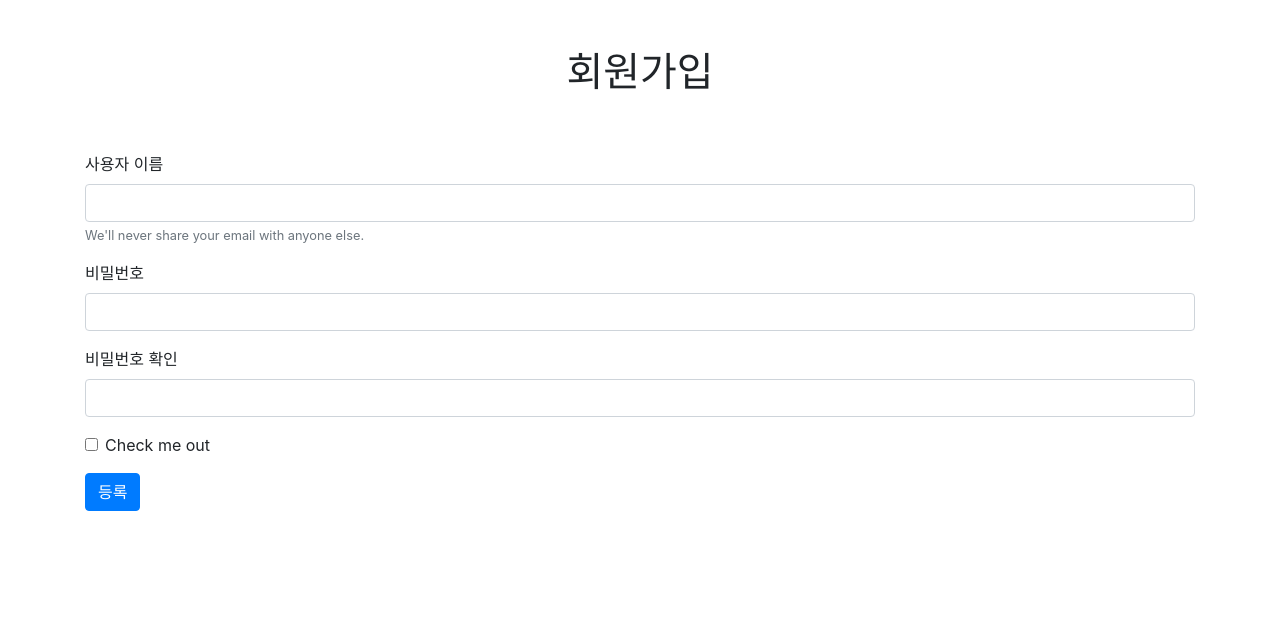
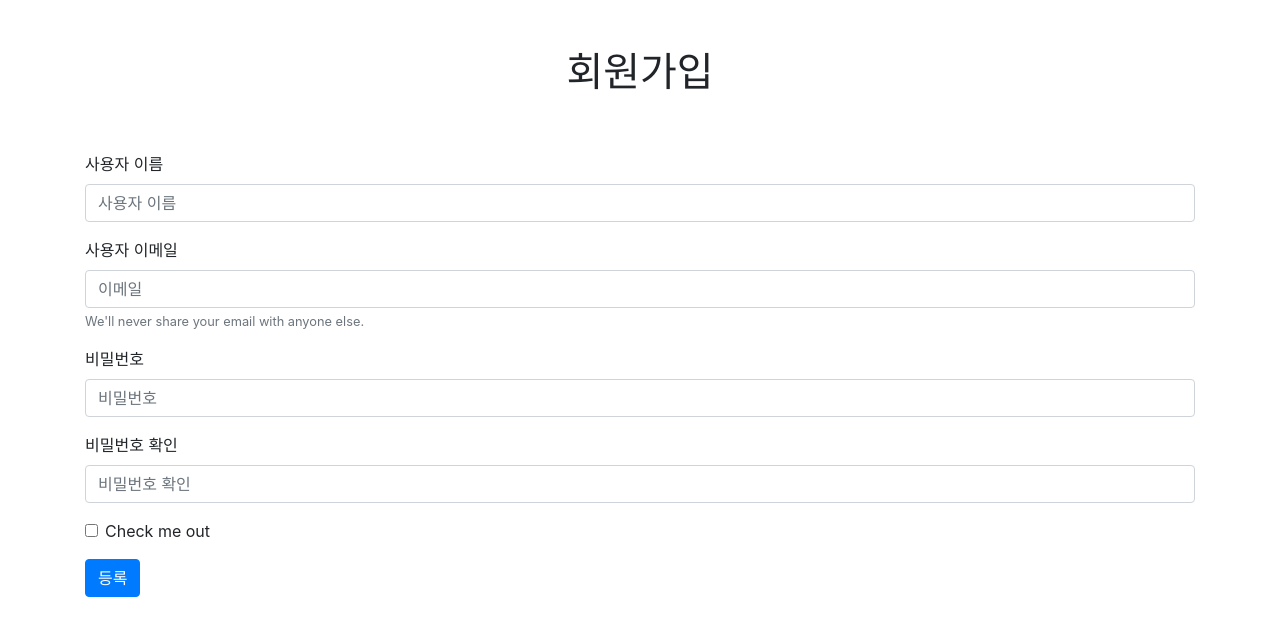
Before and after one commit to Ha-Young/byte_degree, a Django app: template python_Django/fc_community/fcuser/templates/register.html in a window 1280 px wide. Shown: the top 636 px of the page. Run offline with Django 3.2, Linux system fonts and the light colour scheme; the template is opened without the code that fills it, so the values that code supplies are empty; some libraries are stand-ins or nearby versions.

Commit message:
fcuser add email field and migrate

```diff
--- a/python_Django/fc_community/fcuser/models.py
+++ b/python_Django/fc_community/fcuser/models.py
@@ -6,7 +6,9 @@ from django.db import models
 class Fcuser(models.Model):
     username = models.CharField(max_length=32,
                                 verbose_name='사용자명')
-    password = models.CharField(max_length=32,
+    useremail = models.EmailField(max_length=128,
+                                verbose_name='이메일')
+    password = models.CharField(max_length=64,
                                 verbose_name='비밀번호')
     registered_dttm = models.DateTimeField(auto_now=True,
                                             verbose_name='등록시간')
--- a/python_Django/fc_community/fcuser/templates/register.html
+++ b/python_Django/fc_community/fcuser/templates/register.html
@@ -1,20 +1,32 @@
 <html>
+  <head>
+    <meta charset="utf-8" />
+    <meta
+      name="viewport"
+      content="width=device-width, initial-scale=1, shrink-to-fit=no"
+    />
 
-<head>
-    <meta charset="utf-8">
-    <meta name="viewport" content="width=device-width, initial-scale=1, shrink-to-fit=no">
-
-    <link rel="stylesheet" href="https://stackpath.bootstrapcdn.com/bootstrap/4.4.1/css/bootstrap.min.css"
-        integrity="sha384-Vkoo8x4CGsO3+Hhxv8T/Q5PaXtkKtu6ug5TOeNV6gBiFeWPGFN9MuhOf23Q9Ifjh" crossorigin="anonymous">
-    <script src="https://code.jquery.com/jquery-3.4.1.slim.min.js"
+    <link
+      rel="stylesheet"
+      href="https://stackpath.bootstrapcdn.com/bootstrap/4.4.1/css/bootstrap.min.css"
+      integrity="sha384-Vkoo8x4CGsO3+Hhxv8T/Q5PaXtkKtu6ug5TOeNV6gBiFeWPGFN9MuhOf23Q9Ifjh"
+      crossorigin="anonymous"
+    />
+    <script
+      src="https://code.jquery.com/jquery-3.4.1.slim.min.js"
       integrity="sha384-J6qa4849blE2+poT4WnyKhv5vZF5SrPo0iEjwBvKU7imGFAV0wwj1yYfoRSJoZ+n"
-        crossorigin="anonymous"></script>
-    <script src="https://cdn.jsdelivr.net/npm/popper.js@1.16.0/dist/umd/popper.min.js"
+      crossorigin="anonymous"
+    ></script>
+    <script
+      src="https://cdn.jsdelivr.net/npm/popper.js@1.16.0/dist/umd/popper.min.js"
       integrity="sha384-Q6E9RHvbIyZFJoft+2mJbHaEWldlvI9IOYy5n3zV9zzTtmI3UksdQRVvoxMfooAo"
-        crossorigin="anonymous"></script>
-    <script src="https://stackpath.bootstrapcdn.com/bootstrap/4.4.1/js/bootstrap.min.js"
+      crossorigin="anonymous"
+    ></script>
+    <script
+      src="https://stackpath.bootstrapcdn.com/bootstrap/4.4.1/js/bootstrap.min.js"
       integrity="sha384-wfSDF2E50Y2D1uUdj0O3uMBJnjuUD4Ih7YwaYd1iqfktj0Uod8GCExl3Og8ifwB6"
-        crossorigin="anonymous"></script>
+      crossorigin="anonymous"
+    ></script>
   </head>
 
   <body>
@@ -30,23 +42,58 @@
             {% csrf_token %}
             <div class="form-group">
               <label for="username">사용자 이름</label>
-                        <input type="text" class="form-control" id="username" aria-describedby="emailHelp"
-                            name="username">
-                        <small id="emailHelp" class="form-text text-muted">We'll never share your email with anyone
-                            else.</small>
+              <input
+                type="text"
+                class="form-control"
+                id="username"
+                name="username"
+                placeholder="사용자 이름"
+              />
+            </div>
+            <div class="form-group">
+              <label for="username">사용자 이메일</label>
+              <input
+                type="email"
+                class="form-control"
+                id="useremail"
+                aria-describedby="emailHelp"
+                name="useremail"
+                placeholder="이메일"
+              />
+              <small id="emailHelp" class="form-text text-muted"
+                >We'll never share your email with anyone else.</small
+              >
             </div>
             <div class="form-group">
               <label for="password">비밀번호</label>
-                        <input type="password" class="form-control" id="password" name="password">
+              <input
+                type="password"
+                class="form-control"
+                id="password"
+                name="password"
+                placeholder="비밀번호"
+              />
             </div>
             {{error}}
             <div class="form-group">
               <label for="re-password">비밀번호 확인</label>
-                        <input type="password" class="form-control" id="re-password" name="re-password">
+              <input
+                type="password"
+                class="form-control"
+                id="re-password"
+                name="re-password"
+                placeholder="비밀번호 확인"
+              />
             </div>
             <div class="form-group form-check">
-                        <input type="checkbox" class="form-check-input" id="exampleCheck1">
-                        <label class="form-check-label" for="exampleCheck1">Check me out</label>
+              <input
+                type="checkbox"
+                class="form-check-input"
+                id="exampleCheck1"
+              />
+              <label class="form-check-label" for="exampleCheck1"
+                >Check me out</label
+              >
             </div>
             <button type="submit" class="btn btn-primary">등록</button>
           </form>
@@ -54,5 +101,4 @@
       </div>
     </div>
   </body>
-
 </html>
```
Also changed, not shown: python_Django/fc_community/fcuser/views.py (+5 -3 lines), python_Django/fc_community/fcuser/migrations/0003_auto_20200424_2353.py (added). Lines whose indentation alone changed are shown as unchanged.
